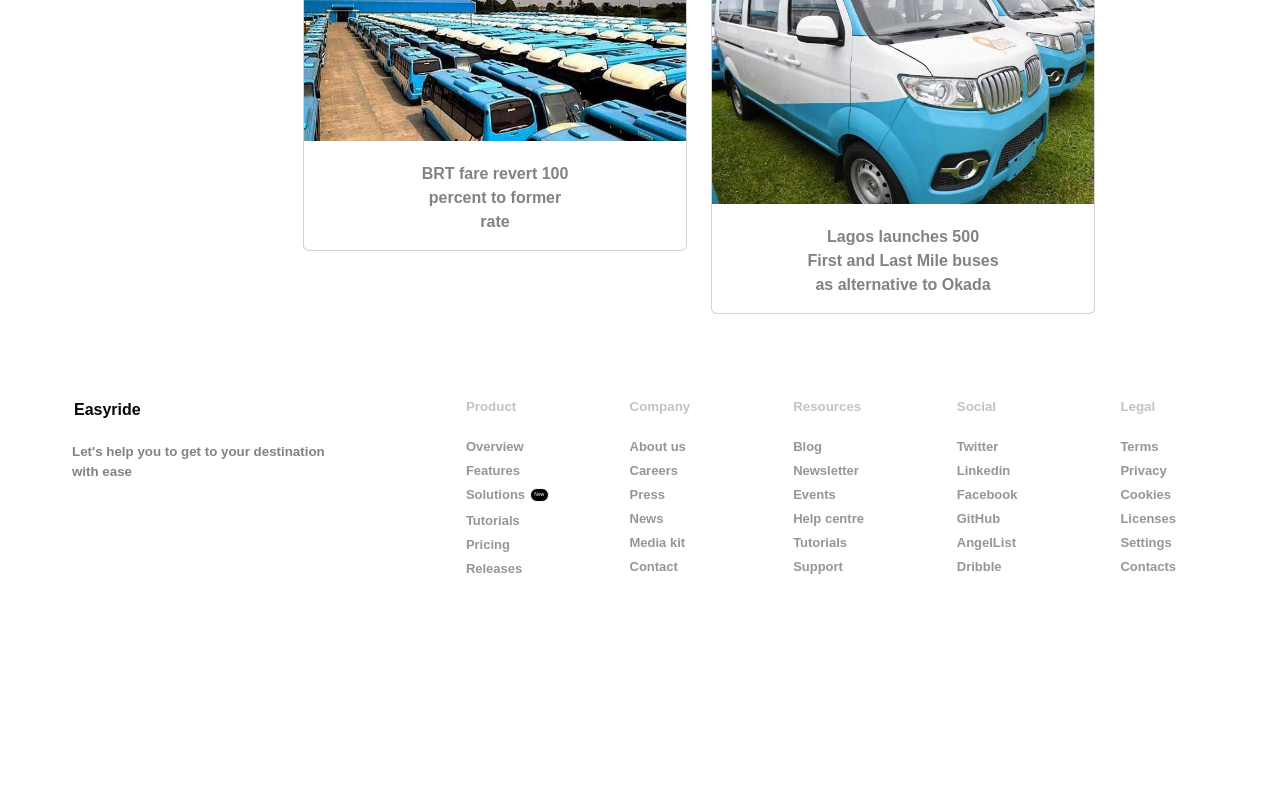
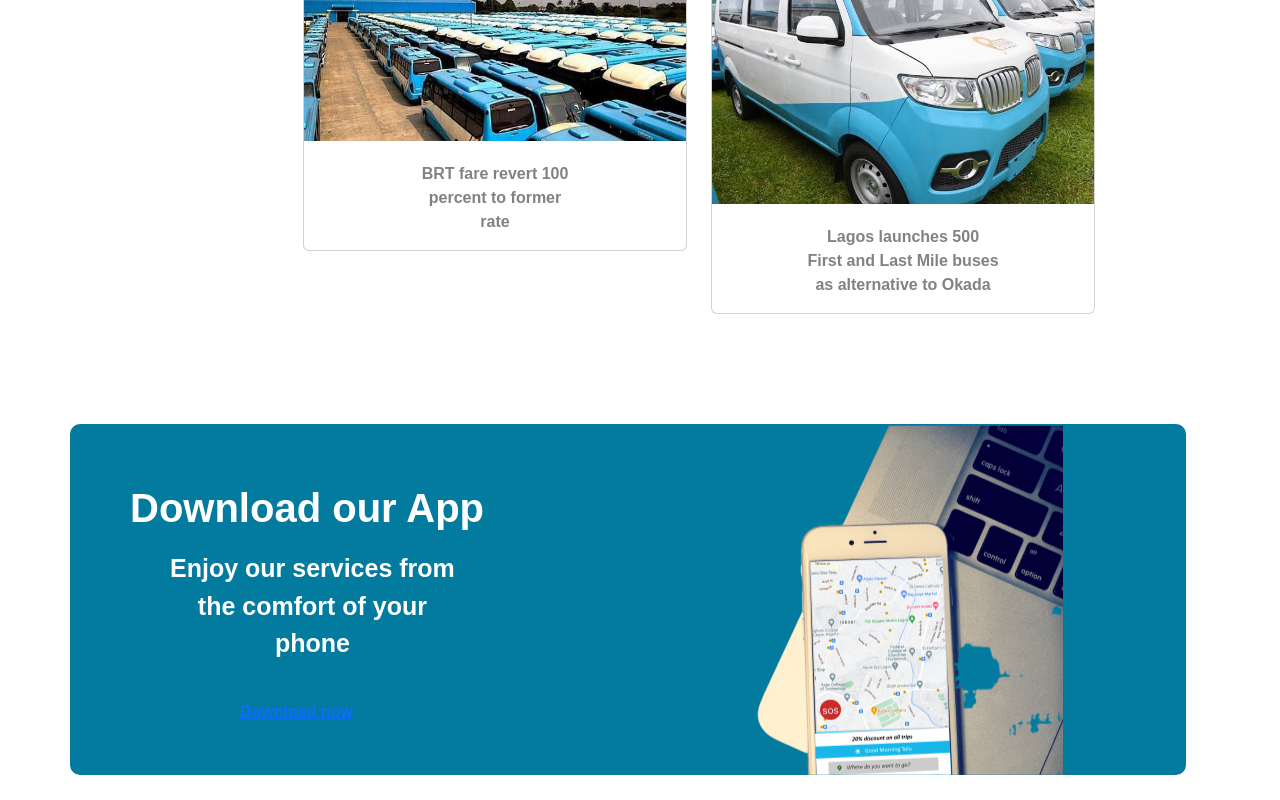
Before and after one commit to Presiguan/Hackathon, a React (Create React App) app: page / in a window 1280 px wide. Shown: the part 1532-2332 px from the top of the page. Before the commit the page ends 2144 px from the top, so only its background shows below. Built offline with nearby package versions, Linux system fonts and the light colour scheme.

Commit message:
complete update

```diff
--- a/src/App.js
+++ b/src/App.js
@@ -5,6 +5,8 @@ import Card from "./Components/carCards";
 import HeroCard from "./Components/heroCard";
 import HeroCard2 from "./Components/heroCard2";
 import Hero from "./Components/hero";
+import Download from "./Components/download";
+
 function App() {
   return (
     <>
@@ -12,6 +14,7 @@ function App() {
       <Banner />
       <HeroCard />
       <HeroCard2 />
+      <Download />
       <Hero />
       {/* <Card /> */}
     </>
```
